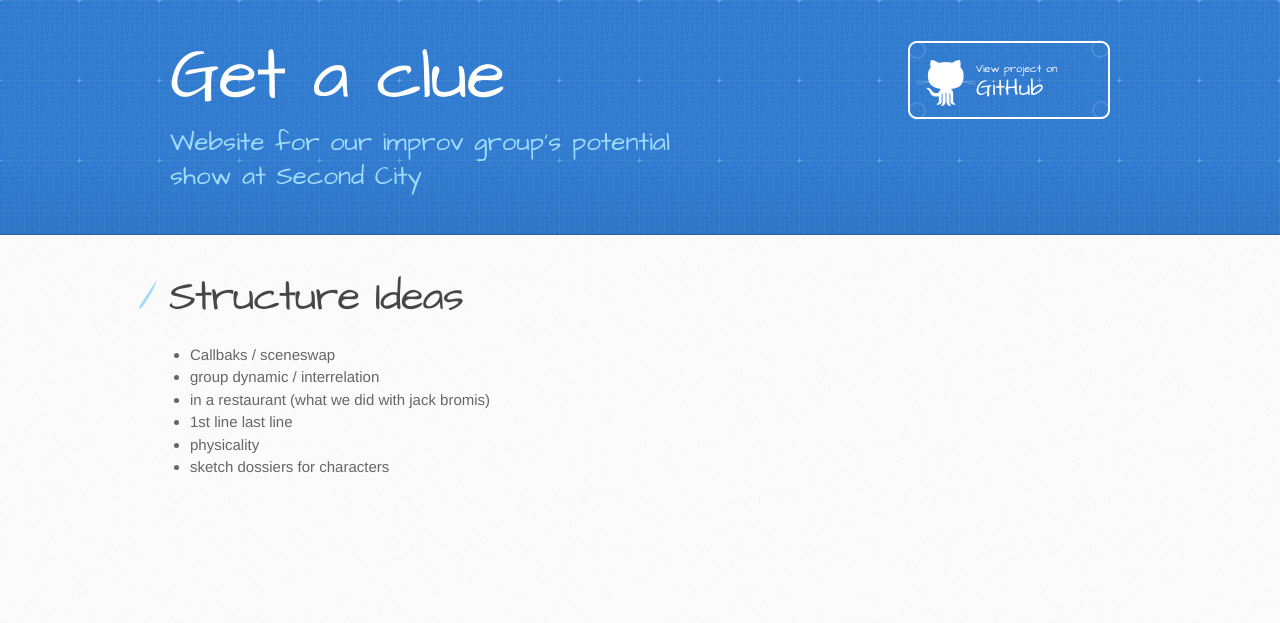
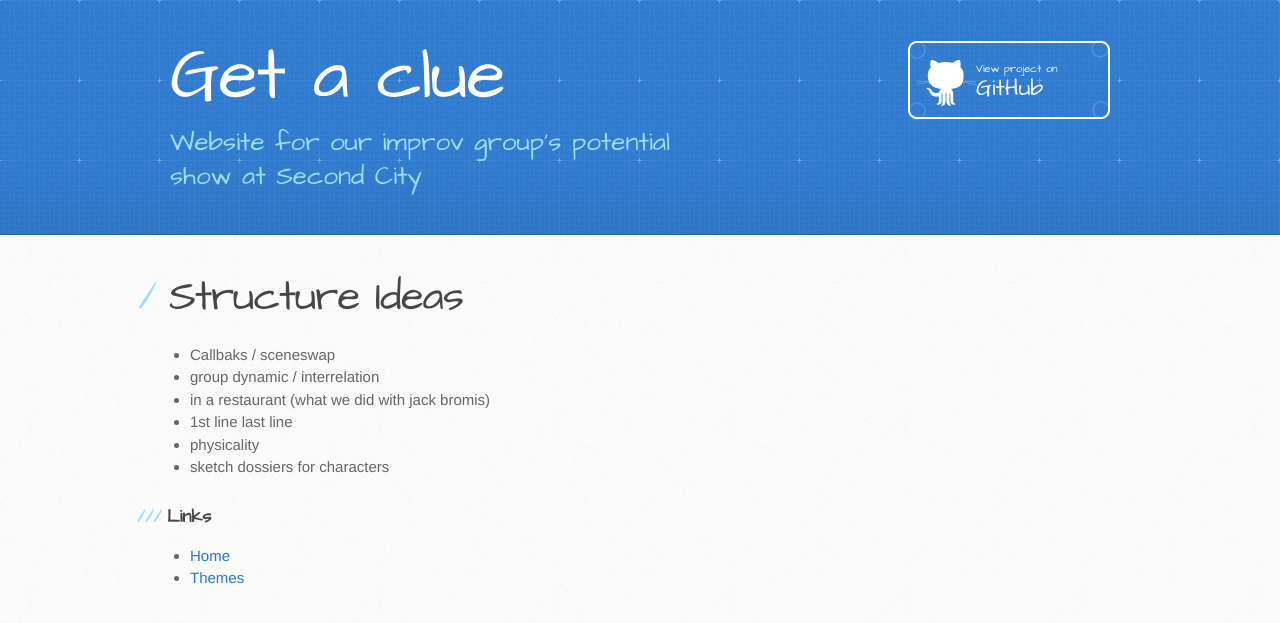
Before and after one commit to danwizard208/get-a-clue, a Jekyll site: the page built from structure.md, in a window 1280 px wide. Shown: the top 623 px of the page. Built offline with Jekyll 4.4.1, drawn with Linux system fonts in a browser that asks for light colours.

Commit message:
Add links to subpages

```diff
--- a/structure.md
+++ b/structure.md
@@ -10,3 +10,7 @@ title: Structures
 * 1st line last line
 * physicality
 * sketch dossiers for characters
+
+### Links
+* [Home]("index.html")
+* [Themes]("theme.html")
```
Also changed, not shown: theme.md (+4 -0 lines).
